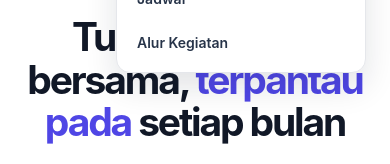
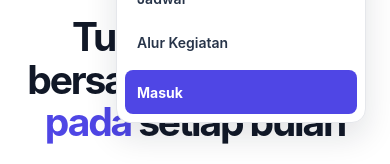
Before and after one commit to crismanturnip/monitoring-posyandu-sindangsari, a Next.js app in the folder next-app/: page / in a window 390 px wide. Both pictures are taken after a click on the heading 345 px from the left and 48 px from the top of the page. Shown: the part 159-323 px from the top of the page. Built offline with nearby package versions, Linux system fonts and the light colour scheme; no server answers.

Commit message:
Tambahkan masuk di menu burger

```diff
--- a/next-app/app/landing-clean.css
+++ b/next-app/app/landing-clean.css
@@ -181,6 +181,8 @@ html:has(.lp) { scroll-behavior: smooth; }
   .lp-menu summary span { display: grid; gap: 3px; }.lp-menu summary i { width: 16px; height: 2px; border-radius: 2px; background: currentColor; }
   .lp-menu nav { position: absolute; top: calc(100% + 12px); right: 0; z-index: 40; width: min(250px, calc(100vw - 32px)); border: 1px solid var(--lp-line); border-radius: 14px; padding: 8px; background: #fff; box-shadow: 0 14px 32px rgba(17,24,39,.12); }
   .lp-menu nav a { display: flex; min-height: 44px; align-items: center; border-radius: 8px; padding: 8px 12px; color: #273449; font-size: 14px; font-weight: 600; text-decoration: none; }.lp-menu nav a:hover { background: #f5f6ff; color: var(--lp-primary); }
+  .lp-menu nav .lp-menu-login { width: 100%; justify-content: flex-start; margin-top: 6px; background: var(--lp-primary); color: #fff; font-weight: 700; }
+  .lp-menu nav .lp-menu-login:hover { background: #4338ca; color: #fff; }
   .lp-hero { padding: 70px 0 78px; }.lp-hero-grid { grid-template-columns: 1fr; gap: 42px; }.lp-hero-copy { max-width: 760px; margin-inline: auto; text-align: center; }.lp-hero h1, .lp-lead { margin-inline: auto; }.lp-cta-row, .lp-trust { justify-content: center; }.lp-hero-visual { width: min(100%, 720px); margin-inline: auto; }
   .lp-services { grid-template-columns: repeat(2, minmax(0, 1fr)); }.lp-steps { grid-template-columns: repeat(2, minmax(0, 1fr)); }
   .lp-officer { grid-template-columns: 1fr; gap: 30px; }
--- a/next-app/app/page.tsx
+++ b/next-app/app/page.tsx
@@ -119,6 +119,7 @@ export default async function LandingPage() {
               <a href="#layanan">Layanan</a>
               <a href="#jadwal">Jadwal</a>
               <a href="#alur">Alur Kegiatan</a>
+              <Link className="lp-menu-login" href="/login">Masuk</Link>
             </nav>
           </details>
         </div>
```
